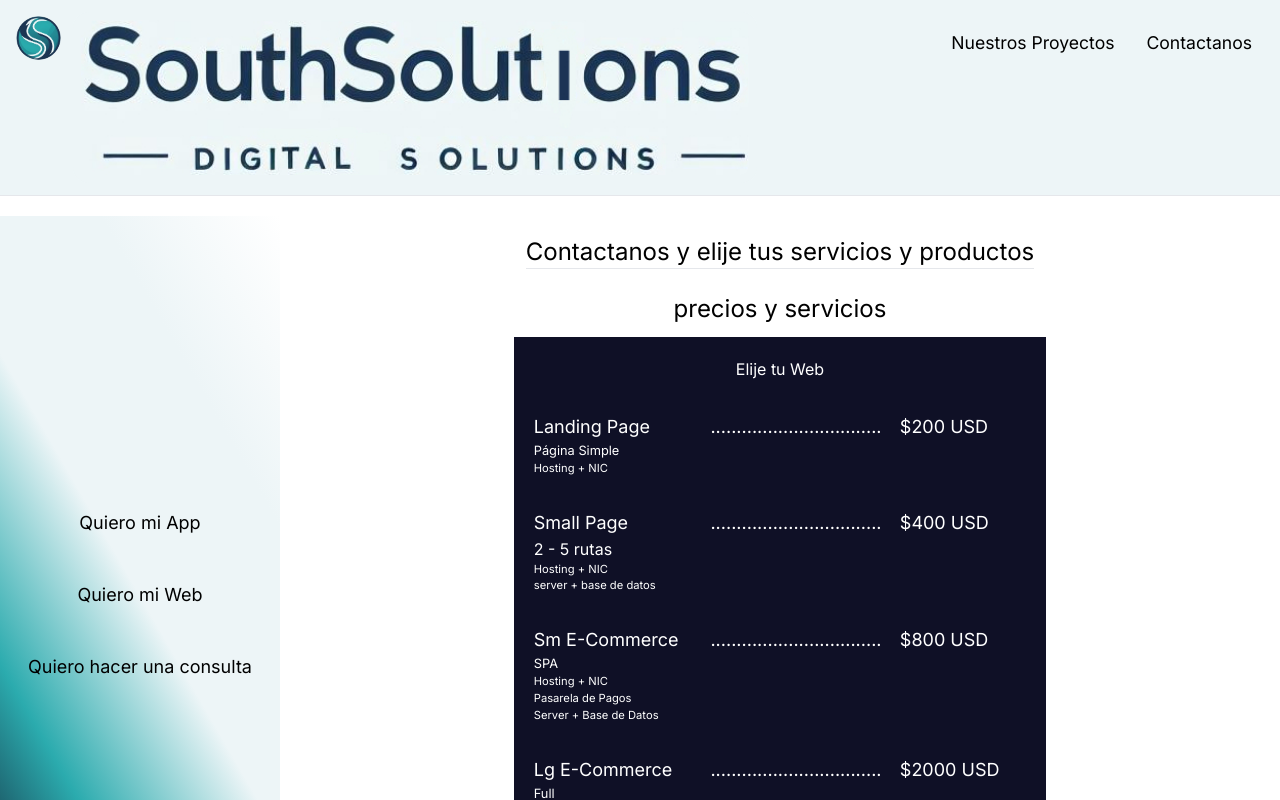
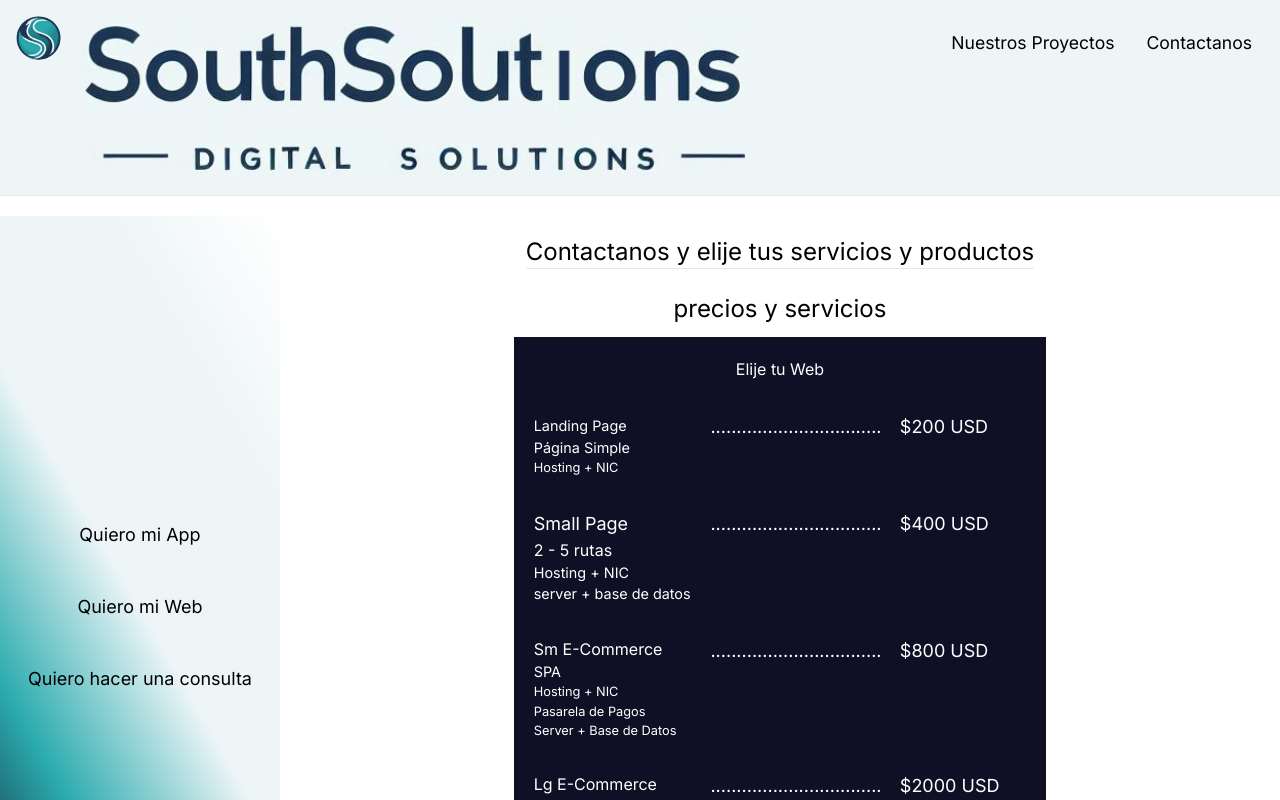
Before and after one commit to SouthSolutions/SouthSolutionsWeb, a Next.js app: page /contact in a window 1280 px wide. Both pictures are taken after a click on the button "Quiero mi Web". Shown: the top 800 px of the page. Built offline with nearby package versions, Linux system fonts and the light colour scheme.

Commit message:
change suze text options services

```diff
--- a/app/contact/page.tsx
+++ b/app/contact/page.tsx
@@ -132,15 +132,15 @@ const Contact = () => {
                   <div>
                     <ul>
                       <li className=" p-1 md:p-3 lg:p-4 flex justify-between">
-                        <div className="w-[5.5em] md:w-[8rem] lg:w-[10rem]">
-                          <span className="text-[.7rem] md:tex-md lg:text-lg">
+                        <div className="w-[7em] md:w-[8rem] lg:w-[10rem]">
+                          <span className="text-[.8rem] md:text-[.9rem] lg:text-[1rem">
                             Landing Page
                           </span>
                           <ul>
-                            <li className="text-[.6em] md:text-[.7rem] lg:text-[.8rem]">
+                            <li className="text-[.7em] md:text-[.8rem] lg:text-[.9rem]">
                               Página Simple
                             </li>
-                            <li className="text-[.5em] md:text-[.6rem] lg:text-[.7rem]">
+                            <li className="text-[.6em] md:text-[.7rem] lg:text-[.8rem]">
                               Hosting + NIC
                             </li>
                           </ul>
@@ -154,7 +154,7 @@ const Contact = () => {
                         </div>
                       </li>
                       <li className="p-1 md:p-3 lg:p-4 flex justify-between">
-                        <div className="w-[5.5em] md:w-[8rem] lg:w-[10rem]">
+                        <div className="w-[7em] md:w-[8rem] lg:w-[10rem]">
                           <span className="text-[.8rem] md:tex-md lg:text-lg">
                             Small Page
                           </span>
@@ -162,10 +162,10 @@ const Contact = () => {
                             <li className="text-[.7em] md:text-[.9rem] lg:text-[1rem]">
                               2 - 5 rutas
                             </li>
-                            <li className="text-[.6em] md:text-[.8rem] lg:text-[.7rem]">
+                            <li className="text-[.6em] md:text-[.8rem] lg:text-[.9rem]">
                               Hosting + NIC
                             </li>
-                            <li className="text-[.6em] md:text-[.8rem] lg:text-[.7rem]">
+                            <li className="text-[.6em] md:text-[.8rem] lg:text-[.9rem]">
                               server + base de datos
                             </li>
                           </ul>
@@ -180,21 +180,21 @@ const Contact = () => {
                         </div>
                       </li>
                       <li className="p-1 md:p-3 lg:p-4 flex justify-between">
-                        <div className="w-[5.5em] md:w-[8rem] lg:w-[10rem]">
-                          <span className="text-[.68rem] md:tex-md lg:text-lg">
+                        <div className="w-[7em] md:w-[8rem] lg:w-[10rem]">
+                          <span className="text-[.8rem] md:tex-[.9rem] lg:text-[1rem]">
                             Sm E-Commerce
                           </span>
                           <ul>
-                            <li className="text-[.6em] md:text-[.7rem] lg:text-[.8rem]">
+                            <li className="text-[.7em] md:text-[.8rem] lg:text-[.9rem]">
                               SPA
                             </li>
-                            <li className="text-[.5em] md:text-[.6rem] lg:text-[.7rem]">
+                            <li className="text-[.6em] md:text-[.7rem] lg:text-[.8rem]">
                               Hosting + NIC
                             </li>
-                            <li className="text-[.5em] md:text-[.6rem] lg:text-[.7rem]">
+                            <li className="text-[.6em] md:text-[.7rem] lg:text-[.8em]">
                               Pasarela de Pagos
                             </li>
-                            <li className="text-[.5em] md:text-[.6rem] lg:text-[.7rem]">
+                            <li className="text-[.6em] md:text-[.7rem] lg:text-[.8rem]">
                               Server + Base de Datos
                             </li>
                           </ul>
@@ -207,27 +207,27 @@ const Contact = () => {
                         </div>
                       </li>
                       <li className="p-1 md:p-3 lg:p-4 flex justify-between">
-                        <div className="w-[5.5em] md:w-[8rem] lg:w-[10rem]">
-                          <span className="text-[.7rem] md:tex-md lg:text-lg">
+                        <div className="w-[7em] md:w-[8rem] lg:w-[10rem]">
+                          <span className="text-[.8rem] md:tex-[.9rem] lg:text-[1rem]">
                             Lg E-Commerce
                           </span>
                           <ul>
-                            <li className="text-[.6em] md:text-[.7rem] lg:text-[.8rem]">
+                            <li className="text-[.7em] md:text-[.8rem] lg:text-[.9em]">
                               Full
                             </li>
-                            <li className="text-[.5em] md:text-[.6rem] lg:text-[.7rem]">
+                            <li className="text-[.6em] md:text-[.7rem] lg:text-[.8rem]">
                               Hosting + NIC
                             </li>
-                            <li className="text-[.5em] md:text-[.6rem] lg:text-[.7rem]">
+                            <li className="text-[.6em] md:text-[.7rem] lg:text-[.8rem]">
                               Server + Base de Datos
                             </li>
-                            <li className="text-[.5em] md:text-[.6rem] lg:text-[.7rem]">
+                            <li className="text-[.6em] md:text-[.7rem] lg:text-[.8rem]">
                               Pasarela de Pagos
                             </li>
-                            <li className="text-[.5em] md:text-[.6rem] lg:text-[.7rem]">
+                            <li className="text-[.6em] md:text-[.7rem] lg:text-[.8rem]">
                               Notificaciones
                             </li>
-                            <li className="text-[.5em] md:text-[.6rem] lg:text-[.7rem]">
+                            <li className="text-[.6em] md:text-[.7rem] lg:text-[.7rem]">
                               Dashboard Admin
                             </li>
                           </ul>
```
